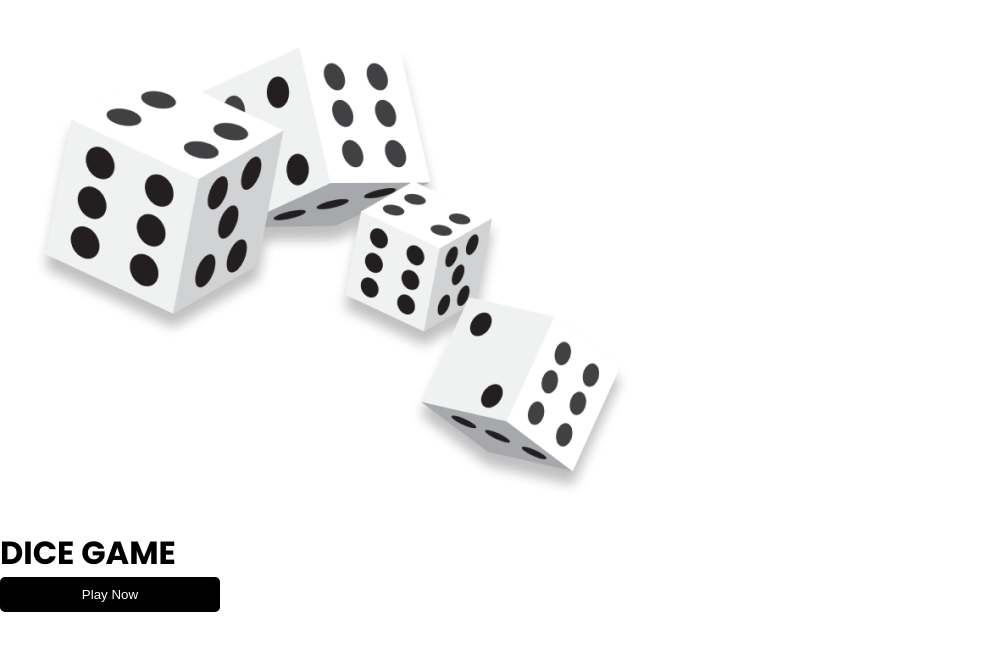
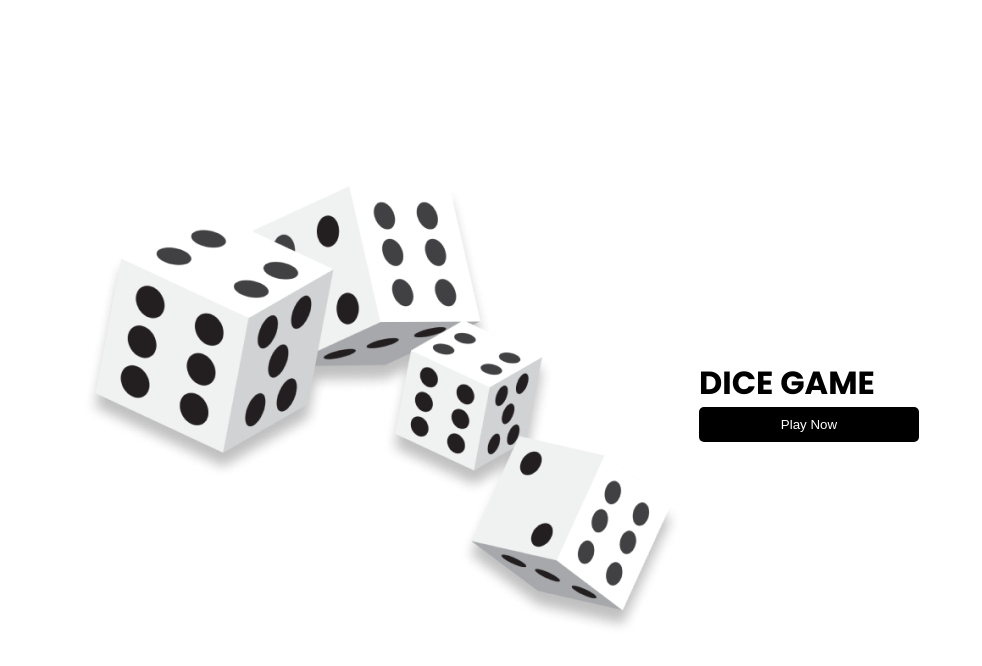
Before and after one commit to aadarshraj02/Dice-Game, a React (Vite) app: page / in a window 1280 px wide. Shown: the top 666 px of the page, without its empty margins (0-982 px from the left). Built offline with nearby package versions, Linux system fonts and the light colour scheme.

Commit message:
styled container

```diff
--- a/src/components/StartGame.jsx
+++ b/src/components/StartGame.jsx
@@ -6,8 +6,8 @@ function StartGame() {
       <img src="/dices.png" alt="" />
       <div>
         <h1>DICE GAME</h1>
+        <Button>Play Now</Button>
       </div>
-      <Button>Play Now</Button>
     </Container>
   );
 }
@@ -16,6 +16,10 @@ export default StartGame;
 
 const Container = styled.div`
   max-width: 1180px;
+  display: flex;
+  align-items: center;
+  margin: 0 auto;
+  height: 100vh;
 `;
 const Button = styled.button`
   padding: 10px 18px;
```
